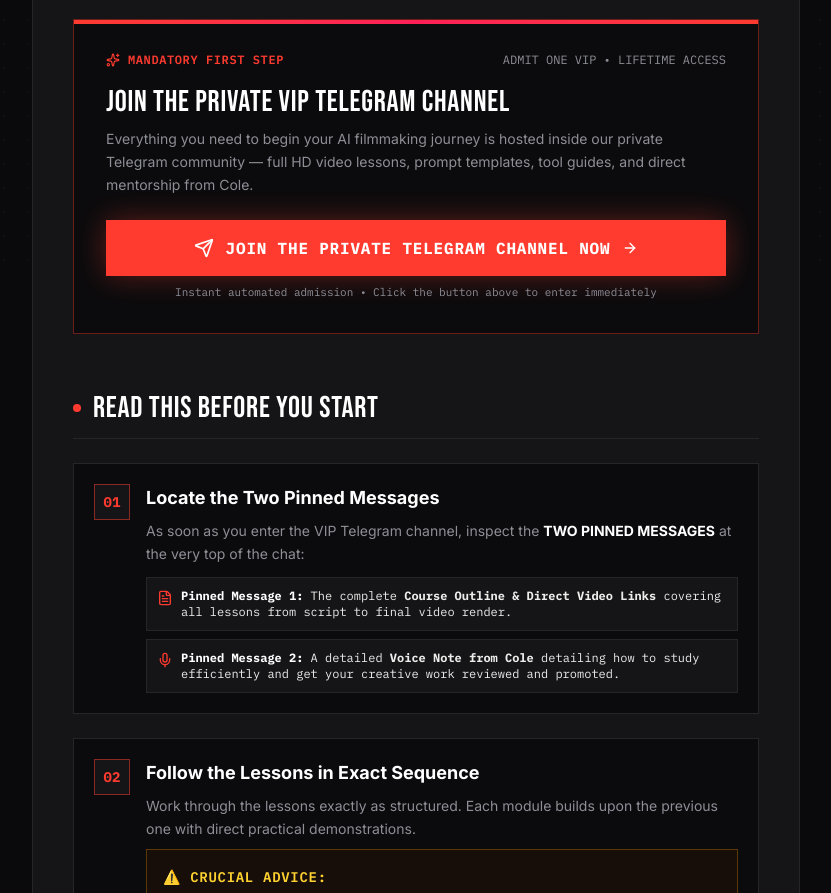
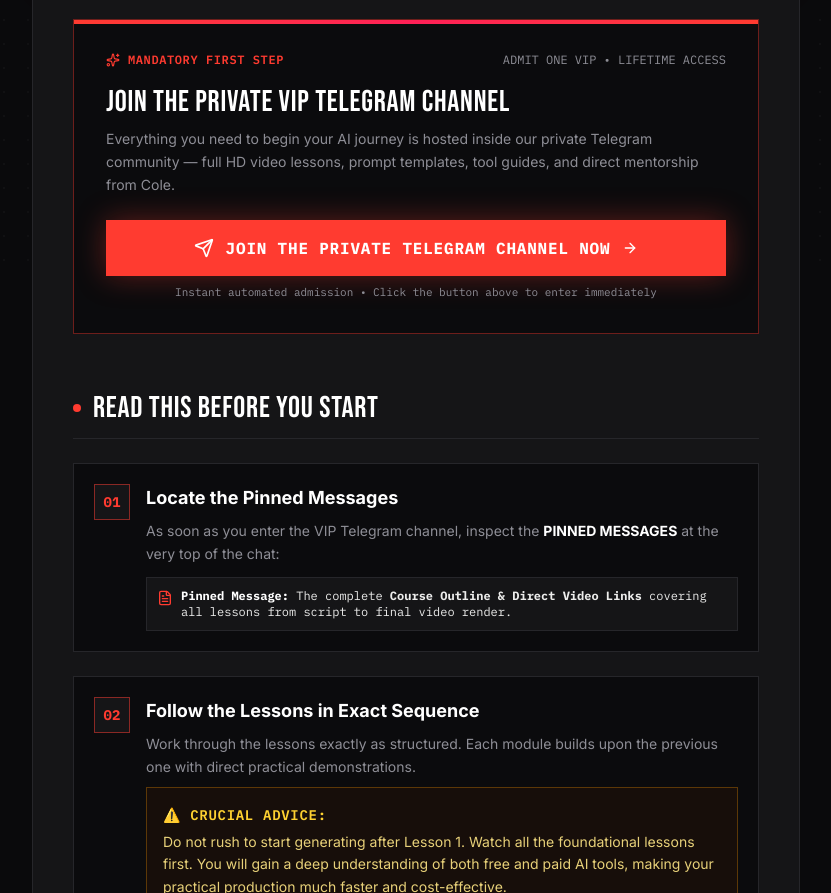
Before and after one commit to bigdevsircole/aiwithcole, a Next.js app: page /success in a window 1280 px wide. Shown: the part 520-1413 px from the top of the page, without its empty margins (224-1055 px from the left). Built offline with nearby package versions, Linux system fonts and the light colour scheme.

Commit message:
feat: add AI Realistic Poster Design to curriculum and update telegram invite link

```diff
--- a/src/app/success/SuccessClient.tsx
+++ b/src/app/success/SuccessClient.tsx
@@ -13,14 +13,13 @@ import {
   ArrowRight,
   HelpCircle,
   FileText,
-  Mic,
   Lightbulb,
   ExternalLink
 } from "lucide-react";
 
 // PERSONALIZED COMMUNITY & SUPPORT CONFIGURATION
 // You can replace this Telegram link with your private VIP invite link whenever needed:
-export const TELEGRAM_INVITE_URL = "https://t.me/+aiwithcole";
+export const TELEGRAM_INVITE_URL = "https://t.me/+fa2es2blgphlZjhk";
 export const WHATSAPP_NUMBER_INTL = "+234 818 040 2086";
 export const WHATSAPP_NUMBER_LOCAL = "0818 040 2086";
 export const WHATSAPP_CHAT_URL = "https://wa.me/2348180402086?text=Hi%20Cole,%20I%20just%20enrolled%20in%20AI%20With%20Cole!";
@@ -110,7 +109,7 @@ export default function SuccessClient() {
             </h2>
 
             <p className="mt-2 text-sm text-[#8E8E96] leading-relaxed">
-              Everything you need to begin your AI filmmaking journey is hosted inside our private Telegram community — full HD video lessons, prompt templates, tool guides, and direct mentorship from Cole.
+              Everything you need to begin your AI journey is hosted inside our private Telegram community — full HD video lessons, prompt templates, tool guides, and direct mentorship from Cole.
             </p>
 
             <div className="mt-6">
@@ -147,22 +146,16 @@ export default function SuccessClient() {
                 </div>
                 <div className="space-y-2">
                   <h3 className="font-sans text-base sm:text-lg font-bold text-white flex items-center gap-2">
-                    <span>Locate the Two Pinned Messages</span>
+                    <span>Locate the Pinned Messages</span>
                   </h3>
                   <p className="text-xs sm:text-sm text-[#8E8E96] leading-relaxed">
-                    As soon as you enter the VIP Telegram channel, inspect the <strong className="text-white">TWO PINNED MESSAGES</strong> at the very top of the chat:
+                    As soon as you enter the VIP Telegram channel, inspect the <strong className="text-white">PINNED MESSAGES</strong> at the very top of the chat:
                   </p>
                   <ul className="space-y-2 pt-1 font-mono text-xs text-[#EDEDEC]">
                     <li className="flex items-start gap-2 bg-[#151517] p-2.5 border border-[#26262A]">
                       <FileText className="h-4 w-4 text-[#FF3B30] shrink-0 mt-0.5" />
                       <span>
-                        <strong className="text-white">Pinned Message 1:</strong> The complete <strong>Course Outline & Direct Video Links</strong> covering all lessons from script to final video render.
-                      </span>
-                    </li>
-                    <li className="flex items-start gap-2 bg-[#151517] p-2.5 border border-[#26262A]">
-                      <Mic className="h-4 w-4 text-[#FF3B30] shrink-0 mt-0.5" />
-                      <span>
-                        <strong className="text-white">Pinned Message 2:</strong> A detailed <strong>Voice Note from Cole</strong> detailing how to study efficiently and get your creative work reviewed and promoted.
+                        <strong className="text-white">Pinned Message:</strong> The complete <strong>Course Outline & Direct Video Links</strong> covering all lessons from script to final video render.
                       </span>
                     </li>
                   </ul>
--- a/src/components/Curriculum.tsx
+++ b/src/components/Curriculum.tsx
@@ -9,6 +9,7 @@ import {
   Video,
   Film,
   Image as ImageIcon,
+  Palette,
   Volume2,
   Sparkles,
   TrendingUp,
@@ -91,8 +92,16 @@ const WHAT_YOULL_LEARN: CourseTopic[] = [
     icon: ImageIcon,
   },
   {
+    id: "poster-design",
+    number: "08",
+    title: "AI Realistic Poster Design",
+    description: "Discover how to design posters for your brand and personal use.",
+    category: "Visual Assets",
+    icon: Palette,
+  },
+  {
     id: "sound-voice",
-    number: "08",
+    number: "09",
     title: "AI Voiceovers, Sound & Music",
     description: "Discover how to enhance your productions with narration, sound effects, and music using AI tools.",
     category: "Audio Design",
@@ -100,7 +109,7 @@ const WHAT_YOULL_LEARN: CourseTopic[] = [
   },
   {
     id: "cinematic-vfx",
-    number: "09",
+    number: "10",
     title: "Cinematic Editing & Visual Effects",
     description: "Learn how to combine scenes, improve pacing, and make your final videos more engaging.",
     category: "Post-Production",
@@ -108,7 +117,7 @@ const WHAT_YOULL_LEARN: CourseTopic[] = [
   },
   {
     id: "continuous-growth",
-    number: "10",
+    number: "11",
     title: "Continuous Learning & AI Updates",
     description: "Develop the habit of exploring new AI tools, features, and techniques as the technology evolves.",
     category: "Mastery & Future",
@@ -138,7 +147,7 @@ export function Curriculum() {
   const [activeCategory, setActiveCategory] = useState<string>("ALL");
   const [expandedTopic, setExpandedTopic] = useState<string | null>(null);
 
-  const categories = ["ALL", "Story & Concept", "Visual Identity", "Video Synthesis", "Audio Design", "Post-Production"];
+  const categories = ["ALL", "Story & Concept", "Visual Identity", "Video Synthesis", "Visual Assets", "Audio Design", "Post-Production"];
 
   const filteredTopics = activeCategory === "ALL"
     ? WHAT_YOULL_LEARN
@@ -161,7 +170,7 @@ export function Curriculum() {
             </div>
 
             <div className="font-mono text-xs text-[#8E8E96]">
-              10 CORE PILLARS · 9+ VIDEO LESSONS
+              11 CORE PILLARS · 10+ VIDEO LESSONS
             </div>
           </div>
         </ScrollReveal>
```
